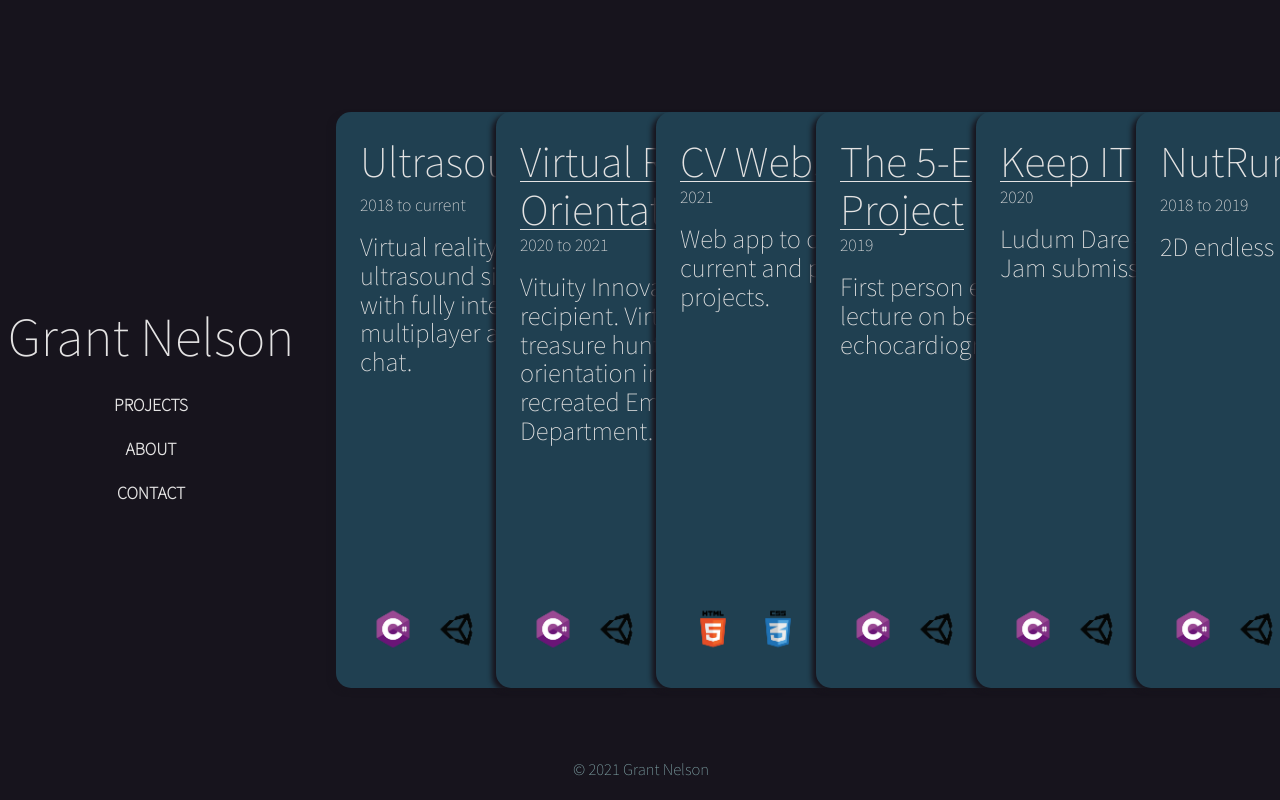
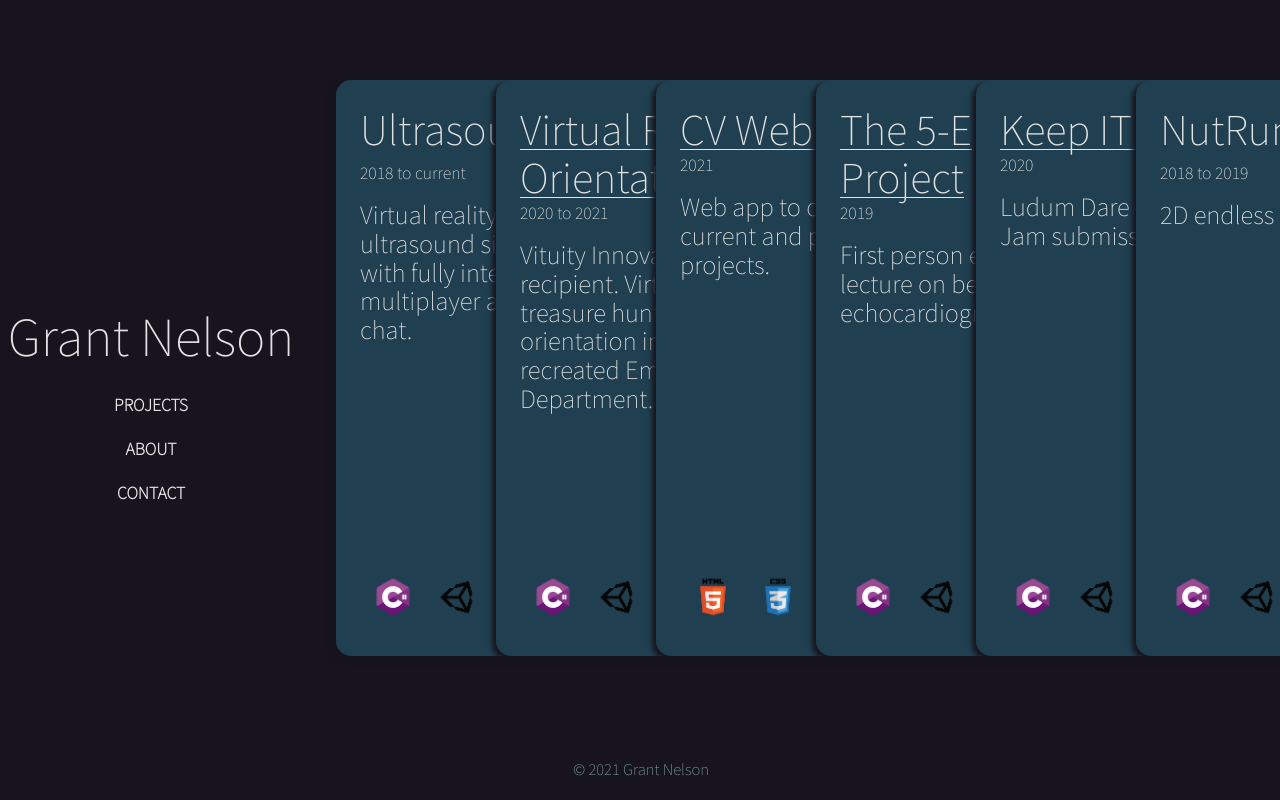
Before and after one commit to grantnelsonmd/cv, a React (Create React App) app: page / in a window 1280 px wide. Both pictures are taken after a click on the button "PROJECTS". Built offline with nearby package versions, Linux system fonts and the light colour scheme.

Commit message:
fixed safari badge positioning (removed margin: auto

```diff
--- a/package.json
+++ b/package.json
@@ -6,6 +6,7 @@
     "@testing-library/jest-dom": "^5.14.1",
     "@testing-library/react": "^11.2.7",
     "@testing-library/user-event": "^12.8.3",
+    "emailjs-com": "^3.1.0",
     "react": "^17.0.2",
     "react-dom": "^17.0.2",
     "react-scripts": "4.0.3",
--- a/public/index.css
+++ b/public/index.css
@@ -122,7 +122,6 @@
   display: -webkit-flex;
   display: flex;
   flex: 1 0 auto;
-  margin: auto;
   position: relative;
   flex-direction: column;
   height: 90%;
--- a/public/index.html
+++ b/public/index.html
@@ -20,6 +20,7 @@
     <noscript>You need to enable JavaScript to run this app.</noscript>
     <div id="root"></div>
     <script src="https://cdn.jsdelivr.net/npm/bootstrap@5.0.2/dist/js/bootstrap.bundle.min.js" integrity="sha384-MrcW6ZMFYlzcLA8Nl+NtUVF0sA7MsXsP1UyJoMp4YLEuNSfAP+JcXn/tWtIaxVXM" crossorigin="anonymous"></script>
+    <script type="text/javascript" src="https://cdn.jsdelivr.net/npm/emailjs-com@2/dist/email.min.js"></script>
     <script src="./components/index.js"></script>
   </body>
 </html>
--- a/src/components/Contact.jsx
+++ b/src/components/Contact.jsx
@@ -1,6 +1,11 @@
 import React from "react";
+import {init} from "emailjs-com";
 
 function Contact(){
+    let user = "user_pRU8DqoslX8I9cL2nyPta";
+    let apiKey = "17a90a938f601c0997c82991db3bcc39";
+
+    init(user);
 
     return(
         <div className="col-md-9 col-sm-12 my-auto" id="about-page">
--- a/src/components/ProjectCard.jsx
+++ b/src/components/ProjectCard.jsx
@@ -39,11 +39,11 @@
 
     return(
         <div className="project-card">
-            <header className="project-card-header">
+            <div>
                 {createUrl(props.url)}
                 {configureDate()}
                 <h4>{props.subtitle}</h4>
-            </header>
+            </div>
             <div className="badges">
                 {props.skills.map(createSkillBadges)}
             </div>
```
Also changed, not shown: 1 other file (tests, documents, lock files or other folders).
